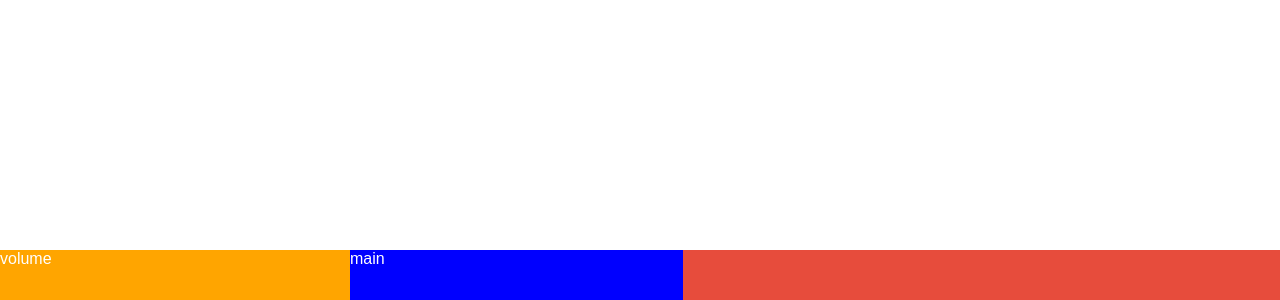
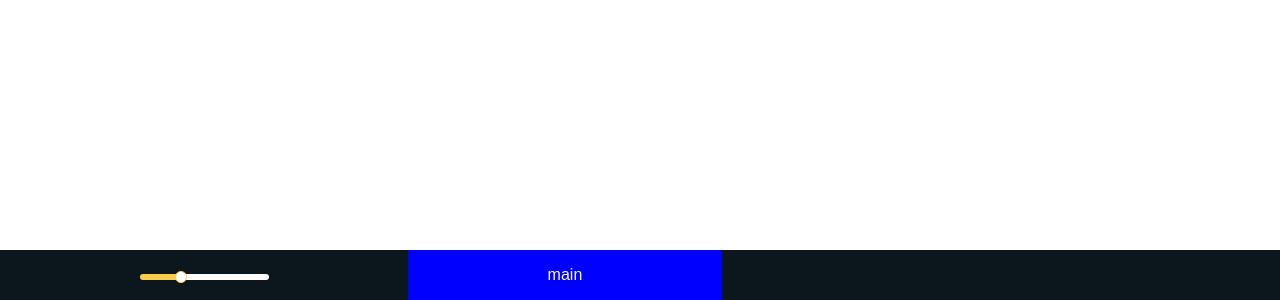
Before and after one commit to justonelife/groove, an Angular app: page / in a window 1280 px wide. Shown: the part 500-800 px from the top of the page. Built offline with nearby package versions, Linux system fonts and the light colour scheme.

Commit message:
FE_Implement volume UI

```diff
--- a/src/app/components/player-bar/control-panel/control-panel.component.html
+++ b/src/app/components/player-bar/control-panel/control-panel.component.html
@@ -1,8 +1,6 @@
 <div class='control-panel'>
     <div class='control-panel__volume'>
-        <div class='volume-slider'>
-            volume
-        </div>
+        <app-volume-slider></app-volume-slider>
     </div>
     <div class='control-panel__main'>
         main
--- a/src/app/components/player-bar/control-panel/control-panel.component.scss
+++ b/src/app/components/player-bar/control-panel/control-panel.component.scss
@@ -1,10 +1,12 @@
 .control-panel {
     height: 100%;
     width: 100%;
-    background: orange;
     display: flex;
     &__volume, &__main {
         flex-grow: 1;
+        display: flex;
+        justify-content: center;
+        align-items: center;
     }
     &__main {
         background: blue;
--- a/src/app/components/player-bar/control-panel/control-panel.module.ts
+++ b/src/app/components/player-bar/control-panel/control-panel.module.ts
@@ -1,10 +1,12 @@
 import { NgModule } from '@angular/core';
 import { CommonModule } from '@angular/common';
 import { ControlPanelComponent } from './control-panel.component';
+import { VolumeSliderComponent } from './volume-slider/volume-slider.component';
 
 @NgModule({
   declarations: [
-    ControlPanelComponent
+    ControlPanelComponent,
+    VolumeSliderComponent
   ],
   imports: [
     CommonModule
--- /dev/null
+++ b/src/app/components/player-bar/control-panel/volume-slider/volume-slider.component.html
@@ -0,0 +1,7 @@
+<input
+    #volumeSlider
+    class='volume-slider'
+    type='range'
+    min='0'
+    max='100'
+    value='30'>
--- /dev/null
+++ b/src/app/components/player-bar/control-panel/volume-slider/volume-slider.component.scss
@@ -0,0 +1,72 @@
+@use '../../../../../styles.scss';
+
+.volume-slider {
+    width: 100%;
+    height: 6px;
+    border-radius: 20px;
+    -webkit-appearance: none;
+    background: styles.$main-color--text;
+    background-image: linear-gradient(styles.$second-color, styles.$second-color);;
+    background-size: 30% 100%;
+    background-repeat: no-repeat;
+    &::-webkit-slider-thumb {
+        -webkit-appearance: none;
+        cursor: pointer;
+        background-color: styles.$main-color--text;
+        height: 12px;
+        width: 12px;
+        border-radius: 50%;
+
+        border-width: 1px;
+        border-style: solid;
+        border-color: styles.$second-color;
+
+        transition: background-color .2s ease, border-color .2s ease;
+        &:hover {
+            background-color: styles.$second-color;
+            border-color: styles.$main-color--text;
+        }
+    }
+    &::-moz-range-thumb {
+        -webkit-appearance: none;
+        cursor: pointer;
+        background-color: styles.$main-color--text;
+        height: 12px;
+        width: 12px;
+        border-radius: 50%;
+
+        border-width: 1px;
+        border-style: solid;
+        border-color: styles.$second-color;
+
+        transition: background-color .2s ease, border-color .2s ease;
+        &:hover {
+            background-color: styles.$second-color;
+            border-color: styles.$main-color--text;
+        }
+    }
+    &::-ms-thumb {
+        -webkit-appearance: none;
+        cursor: pointer;
+        background-color: styles.$main-color--text;
+        height: 12px;
+        width: 12px;
+        border-radius: 50%;
+
+        border-width: 1px;
+        border-style: solid;
+        border-color: styles.$second-color;
+
+        transition: background-color .2s ease, border-color .2s ease;
+        &:hover {
+            background-color: styles.$second-color;
+            border-color: styles.$main-color--text;
+        }
+    }
+    &::-webkit-slider-runnable-track,
+    &::-moz-range-track,
+    &::-ms-track {
+        -webkit-appearance: none;
+        background: transparent;
+    }
+}
--- /dev/null
+++ b/src/app/components/player-bar/control-panel/volume-slider/volume-slider.component.ts
@@ -0,0 +1,27 @@
+import { Component, AfterViewInit, ViewChild, ElementRef } from '@angular/core';
+
+@Component({
+  selector: 'app-volume-slider',
+  templateUrl: './volume-slider.component.html',
+  styleUrls: ['./volume-slider.component.scss']
+})
+export class VolumeSliderComponent implements AfterViewInit {
+
+  @ViewChild('volumeSlider') slider: ElementRef;
+
+  constructor() { }
+
+  ngAfterViewInit(): void {
+    this.slider.nativeElement
+      .addEventListener('input', this.handleInputChange.bind(this));
+  }
+
+  handleInputChange(): void {
+    let target = this.slider.nativeElement;
+    const min = target.min;
+    const max = target.max;
+    const value = target.value;
+    target.style.backgroundSize = (value - min) * 100 / (max - min) + '% 100%';
+  }
+
+}
--- a/src/styles.scss
+++ b/src/styles.scss
@@ -1,6 +1,7 @@
 /* You can add global styles to this file, and also import other style files */
-$main-color: #e74c3c;
+$main-color: #0c171d;
 $main-color--text: #fff;
+$second-color: #fbcc4b;
 
 * {
     margin: 0;
```
Also changed, not shown: 1 other file (tests, documents, lock files or other folders).
